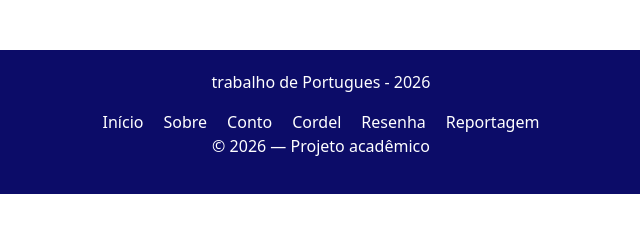
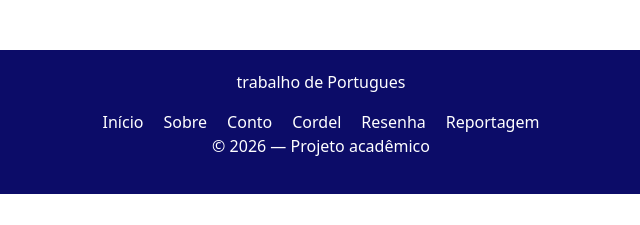
Before and after one commit to geovanna2403/Trabalho_Portugues, a plain HTML site: page resenha.html in a window 1280 px wide. Shown: the part 572-797 px from the top of the page, 319-959 px from the left. Drawn offline with nearby package versions, Linux system fonts and the light colour scheme.

Commit message:
Fix HTML formatting and content in resenha.html

```diff
--- a/resenha.html
+++ b/resenha.html
@@ -50,7 +50,7 @@
  <footer class="rodape">
         <div class="rodape-conteudo">
             <div class="rodape-projeto"></div>
-    <p>trabalho de Portugues - 2026</p>
+    <p>trabalho de Portugues </p>
   </div>
     <nav class="rodape-links">
         <a href="index.html">Início</a>
```
